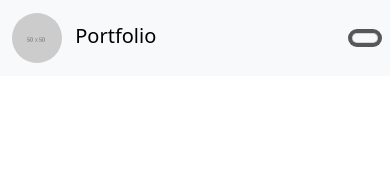
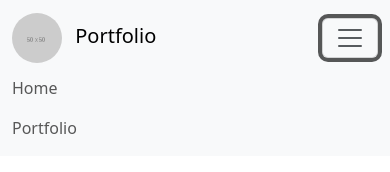
Before and after one commit to pmdenlinger/Portfolio, a plain HTML site: page starter/index.html in a window 390 px wide. Both pictures are taken after a click on the button "Toggle navigation". Drawn offline with Linux system fonts and the light colour scheme.

Commit message:
Add links to navbar

```diff
--- a/starter/index.html
+++ b/starter/index.html
@@ -27,8 +27,21 @@
           aria-controls="navbar"
           aria-expanded="false"
           aria-label="Toggle navigation"
-        ></button>
+        >
+          <span class="navbar-toggler-icon"></span>
+        </button>
+        <div class="collapse navbar-collapse" id="navbar">
+          <ul class="navbar-nav ms-auto">
+            <li class="nav-item active" aria-current="page">
+              <a href="index.html" class="nav-link">Home</a>
+            </li>
+            <li class="nav-item">
+              <a href="portfolio-overview.html" class="nav-link">Portfolio</a>
+            </li>
+          </ul>
+        </div>
       </div>
+      <script src="js/bootstrap.bundle.min.js"></script></script>
     </nav>
   </body>
 </html>
```
